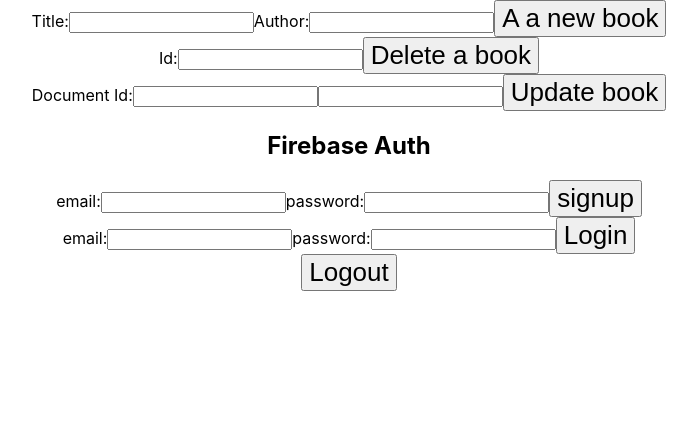
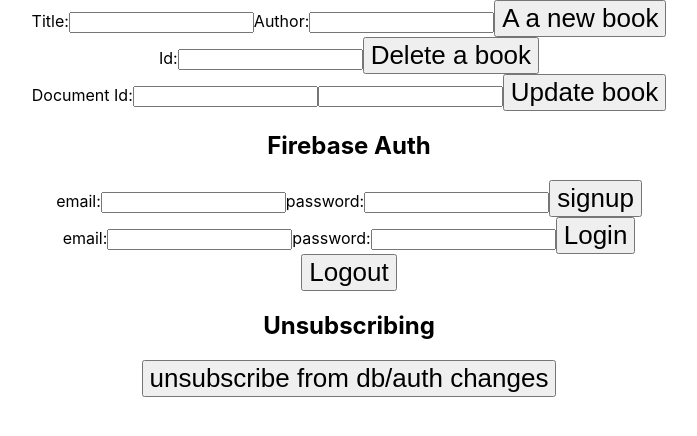
Before and after one commit to Michaeloye/firebase-tutorial, a React (Vite) app: page / in a window 1280 px wide. Shown: the top 436 px of the page, without its empty margins (291-988 px from the left). Built offline with nearby package versions, Linux system fonts and the light colour scheme; no server answers; the database is empty.

Commit message:
Add Unsubscription handler

```diff
--- a/src/App.jsx
+++ b/src/App.jsx
@@ -8,6 +8,7 @@
   handleSignup,
   handleLogin,
   handleLogout,
+  handleUnsubscription,
 }) {
   const [title, setTitle] = useState();
   const [author, setAuthor] = useState();
@@ -104,9 +105,16 @@
         />
         <button type="submit">Login</button>
       </form>
+
       {/* Logout */}
       <button className="logout" onClick={handleLogout}>
         Logout
+      </button>
+
+      {/* Unsubscribe */}
+      <h2>Unsubscribing</h2>
+      <button className="unsubscribe" onClick={handleUnsubscription}>
+        unsubscribe from db/auth changes
       </button>
     </div>
   );
```
